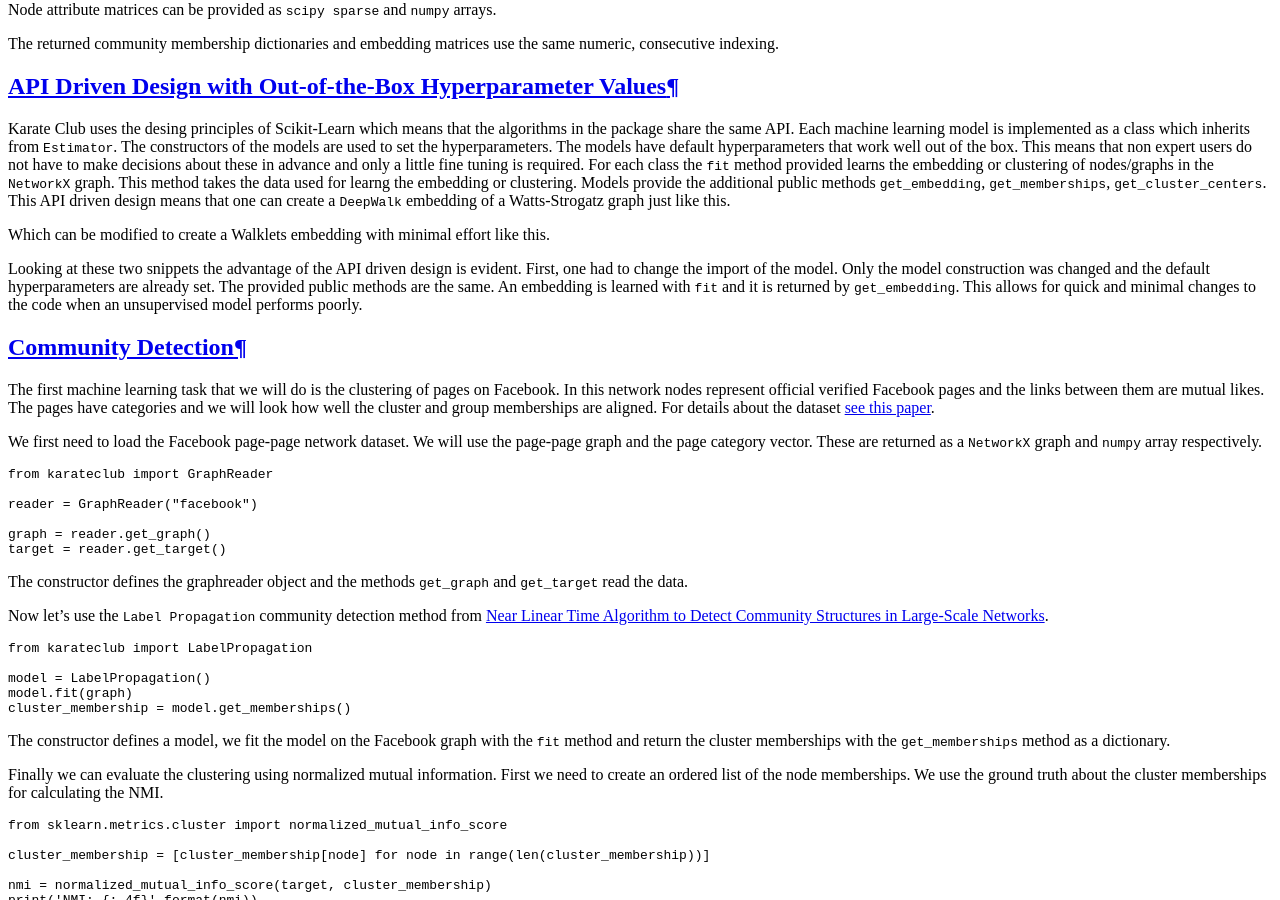
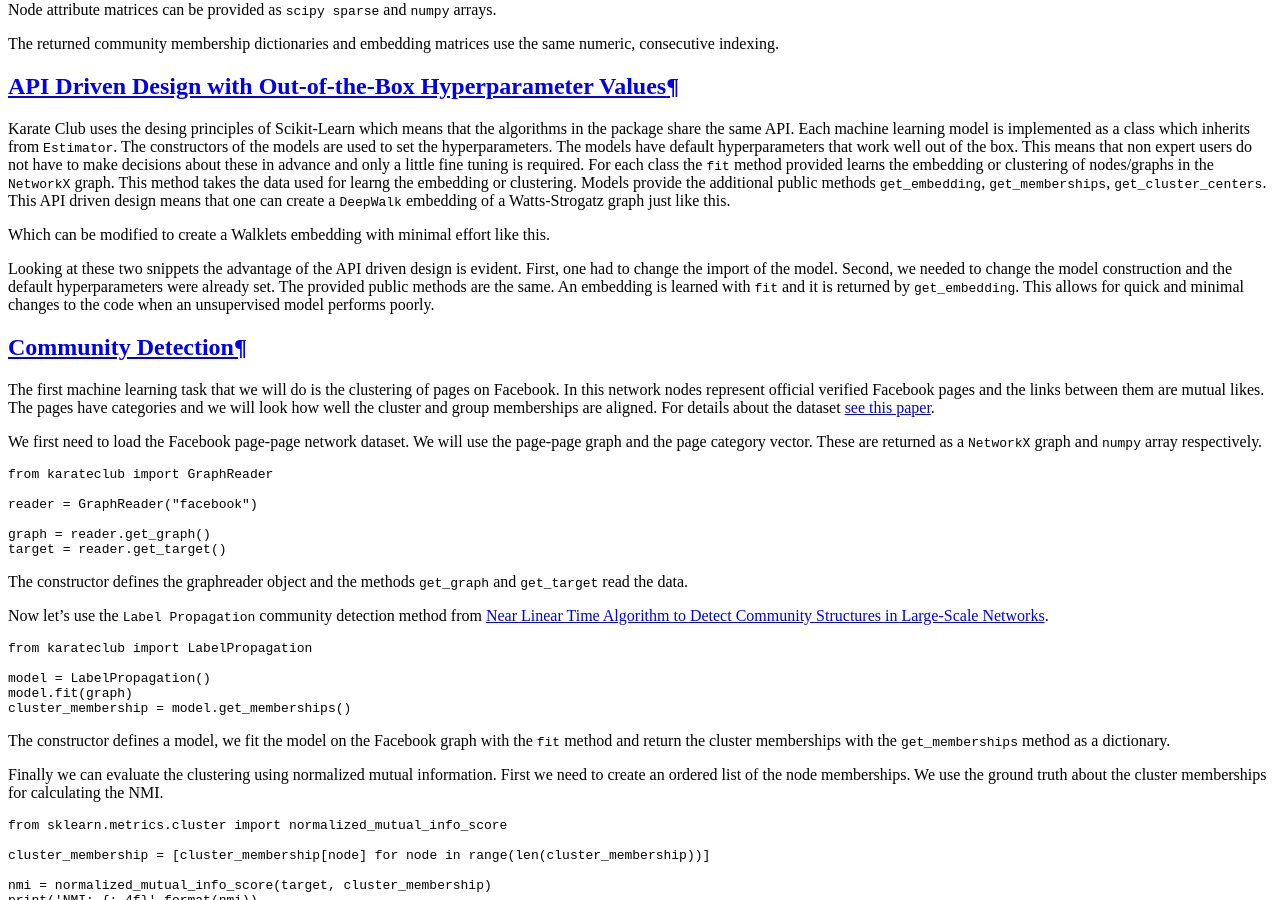
Before and after one commit to benedekrozemberczki/karateclub, a Sphinx documentation site: the page built from docs/source/notes/introduction.rst, in a window 1280 px wide and 900 px high, scrolled down 1516 px. Built offline with Sphinx 7.4.7 and the Read the Docs theme 2.0.0, drawn with Linux system fonts in a browser that asks for light colours; pages that are not in the unit, such as notebooks, are missing from menus.

Commit message:
Readme fix.

```diff
--- a/docs/source/notes/introduction.rst
+++ b/docs/source/notes/introduction.rst
@@ -48,8 +48,8 @@ Which can be modified to create a Walklets embedding with minimal effort like th
     model.fit(g)
     embedding = model.get_embedding()
 
-Looking at these two snippets the advantage of the API driven design is evident. First, one had to change the import of the model. Only the model construction was changed and the default hyperparameters
-are already set. The provided public methods are the same. An embedding is learned with ``fit`` and it is returned by
+Looking at these two snippets the advantage of the API driven design is evident. First, one had to change the import of the model. Second, we needed to change the model construction and the default hyperparameters
+were already set. The provided public methods are the same. An embedding is learned with ``fit`` and it is returned by
 ``get_embedding``. This allows for quick and minimal changes to the code when an unsupervised model performs poorly.
 
 
```
